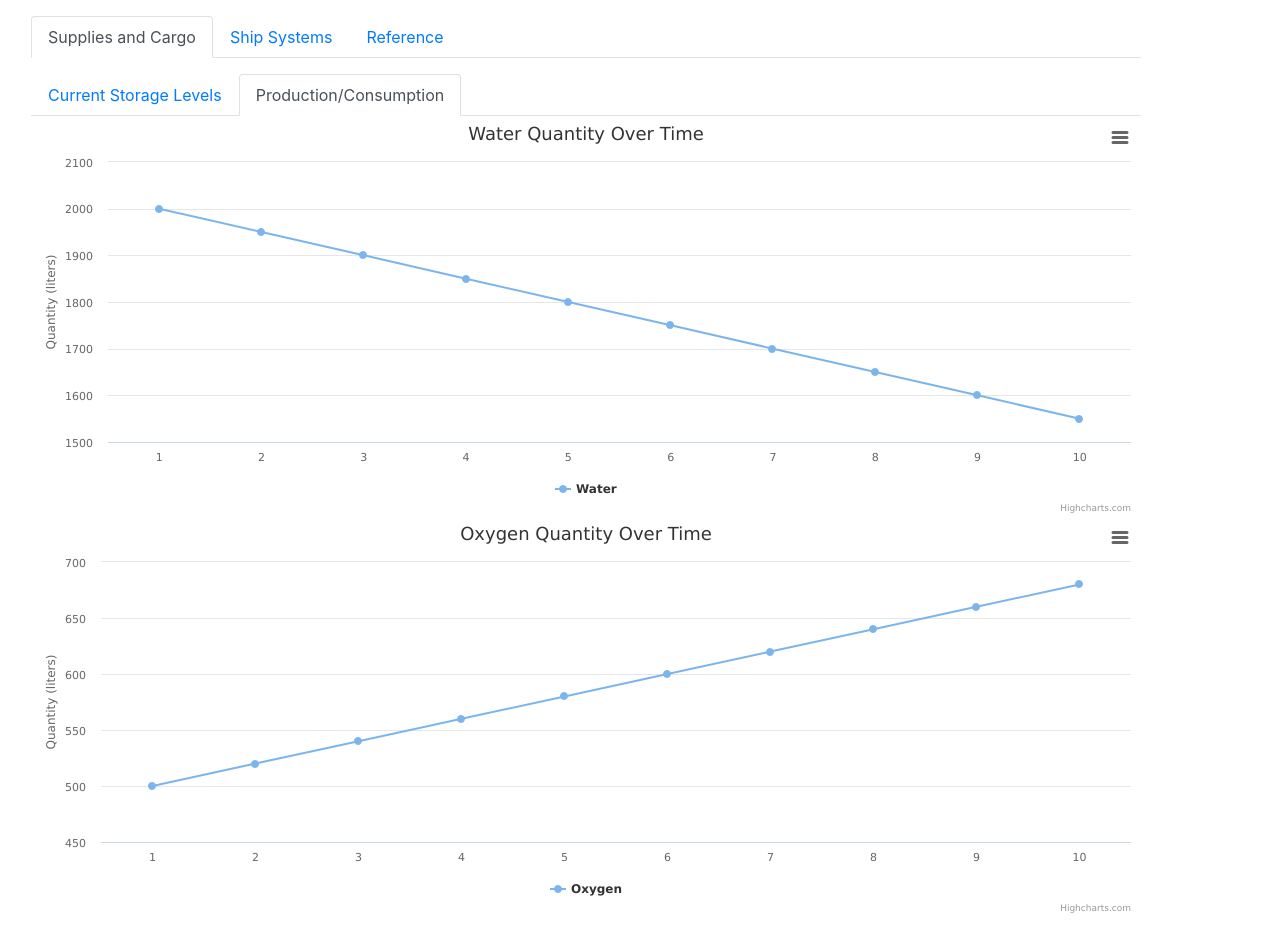
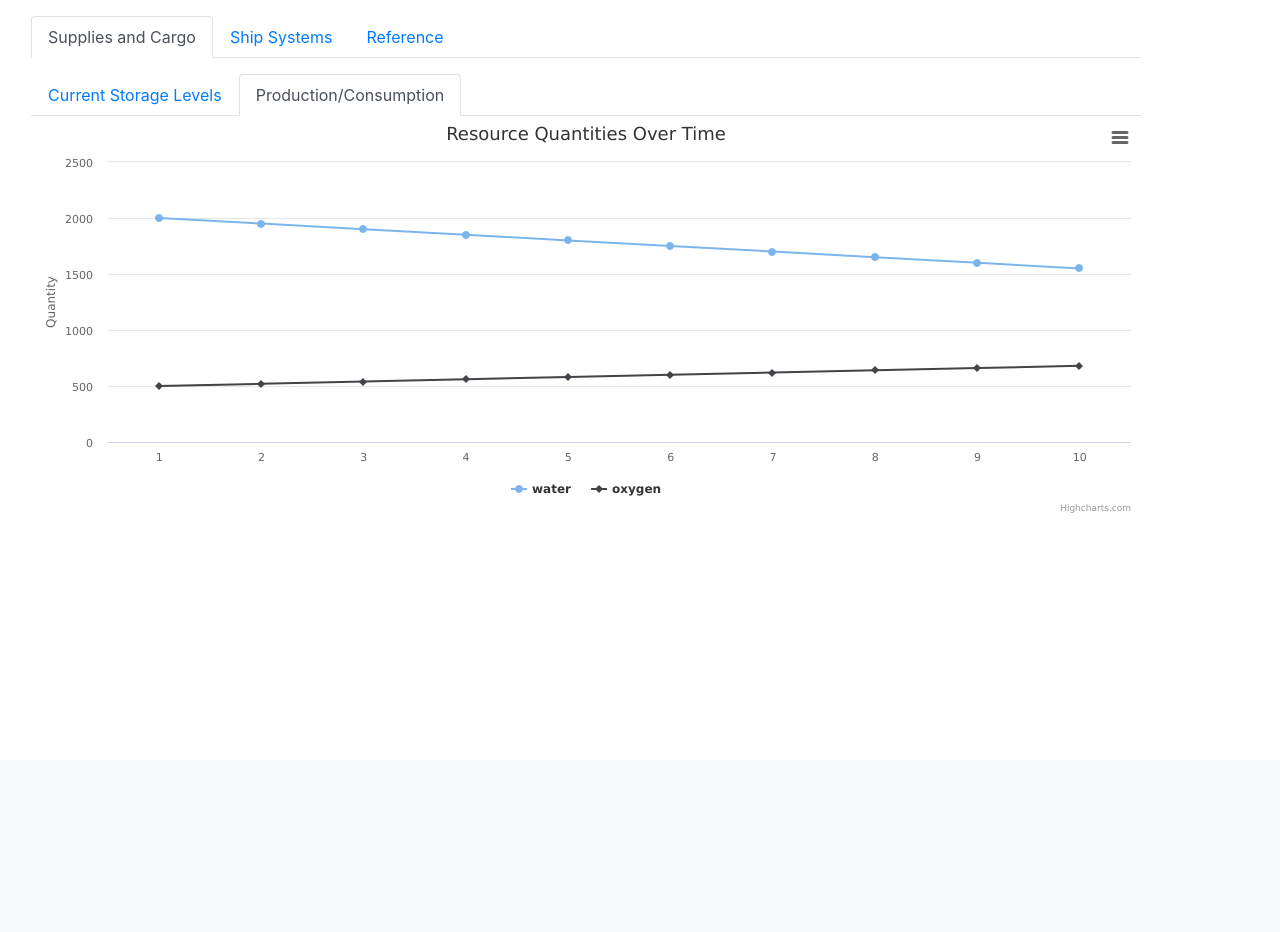
Before and after one commit to igjese/avalon, a Django app: page /game/ in a window 1280 px wide, after a click on "Production/Consumption". Shown: the part 40-972 px from the top of the page. After the commit the page ends 553 px from the top, so only its background shows below. Run offline with Django 4.2, Linux system fonts and the light colour scheme; data that the repository does not hold is empty; some libraries are stand-ins or nearby versions.

Commit message:
historical chart for resources, dummy data

```diff
--- a/game/templates/game/index.html
+++ b/game/templates/game/index.html
@@ -89,8 +89,7 @@
                     </div>
                     <div class="tab-pane fade" id="productionConsumption" role="tabpanel" aria-labelledby="productionConsumption-tab">
                         <!-- Place for Highcharts -->
-                            <div id="waterChart"></div>
-                            <div id="oxygenChart"></div>
+                            <div id="productionConsumption"></div>
                     </div>
                 </div>
             </div>
@@ -263,31 +262,27 @@
 
         // Prepare data for Highcharts
         const ticks = historyData.map(item => item.tick);
-        const waterData = historyData.map(item => item.water);
-        const oxygenData = historyData.map(item => item.oxygen);
 
-        // Initialize Highcharts for Water
-        Highcharts.chart('waterChart', {
-            title: { text: 'Water Quantity Over Time' },
-            xAxis: { categories: ticks },
-            yAxis: { title: { text: 'Quantity (liters)' } },
-            series: [{
-                name: 'Water',
-                data: waterData
-            }]
+        // Collect all unique resource names
+        const resourceNames = Object.keys(historyData[0]).filter(key => key !== 'tick');
+
+        // Create series dynamically
+        const series = resourceNames.map(resourceName => {
+            return {
+                name: resourceName,
+                data: historyData.map(item => item[resourceName])
+            };
         });
 
-        // Initialize Highcharts for Oxygen
-        Highcharts.chart('oxygenChart', {
-            title: { text: 'Oxygen Quantity Over Time' },
+        // Initialize Highcharts
+        Highcharts.chart('productionConsumption', {
+            title: { text: 'Resource Quantities Over Time' },
             xAxis: { categories: ticks },
-            yAxis: { title: { text: 'Quantity (liters)' } },
-            series: [{
-                name: 'Oxygen',
-                data: oxygenData
-            }]
+            yAxis: { title: { text: 'Quantity' } },
+            series: series
         });
     });
+
 
 </script>
 
```
